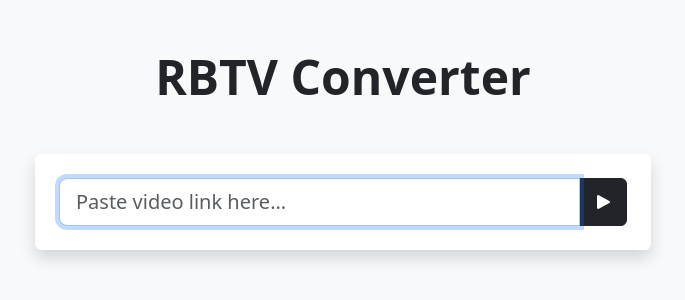
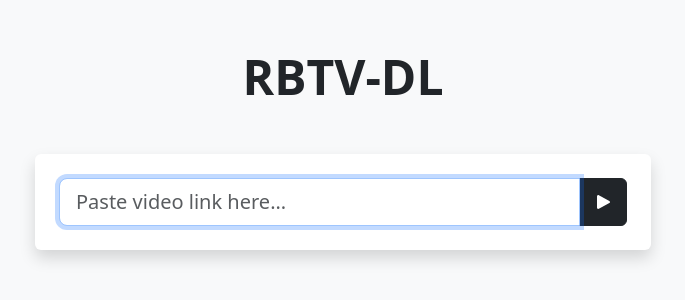
Before and after one commit to bboymega/rbtv-dl, a Next.js app in the folder react/: page / in a window 1280 px wide. Shown: the top 300 px of the page, without its empty margins (297-982 px from the left). Built offline with nearby package versions, Linux system fonts and the light colour scheme; no server answers.

Commit message:
modified:   react/app/layout.tsx 	modified:   react/app/page.tsx

```diff
--- a/react/app/layout.tsx
+++ b/react/app/layout.tsx
@@ -13,8 +13,8 @@ const geistMono = Geist_Mono({
 });
 
 export const metadata: Metadata = {
-  title: "RBTV Converter",
-  description: "RBTV Converter",
+  title: "RBTV-DL",
+  description: "RBTV-DL",
 };
 
 export default function RootLayout({
--- a/react/app/page.tsx
+++ b/react/app/page.tsx
@@ -77,7 +77,7 @@ export default function VideoConverter() {
         <div className="col-12 col-md-8 col-lg-6">
 
           <div className="text-center mb-5">
-            <h1 className="display-5 fw-bold text-dark">RBTV Converter</h1>
+            <h1 className="display-5 fw-bold text-dark">RBTV-DL</h1>
           </div>
 
           <div className="card shadow border-0 p-3 p-md-4 mb-4">
```
